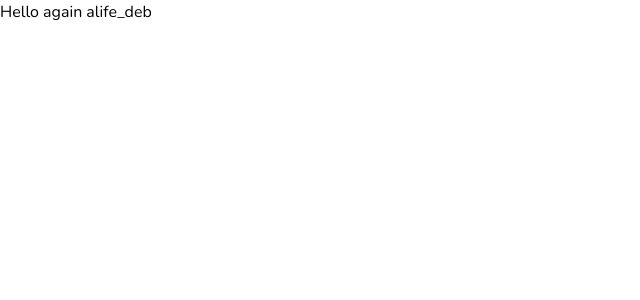
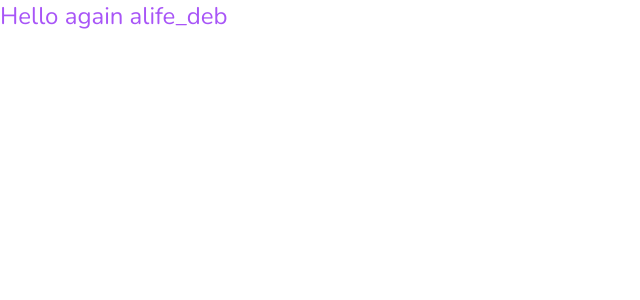
Before and after one commit to KeenGWatanabe/airbnb_deb, a Next.js app: page / in a window 1280 px wide. Shown: the top 300 px of the page, without its empty margins (0-640 px from the left). Built offline with nearby package versions, Linux system fonts and the light colour scheme.

Commit message:
tailwind works

```diff
--- a/app/globals.css
+++ b/app/globals.css
@@ -1,3 +1,3 @@
 @tailwind base;
 @tailwind components;
-@taildwind utilities;
+@tailwind utilities;
--- a/app/page.tsx
+++ b/app/page.tsx
@@ -1,5 +1,5 @@
 export default function Home() {
   return (
-    <div className="text-rose-500 text-2xl">Hello again alife_deb</div>
+    <div className="text-purple-500 text-2xl">Hello again alife_deb</div>
   );
 }
--- a/tailwind.config.js
+++ b/tailwind.config.js
@@ -1,7 +1,9 @@
 /** @type {import('tailwindcss').Config} */
 module.exports = {
   content: [
-
+    "./app/**/*.{js,ts,jsx,tsx}",
+    "./pages/**/*.{js,ts,jsx,tsx}",
+    "./components/**/*.{js,ts,jsx,tsx}",
   ],
   theme: {
     extend: {},
```
Also changed, not shown: 1 other file (tests, documents, lock files or other folders).
